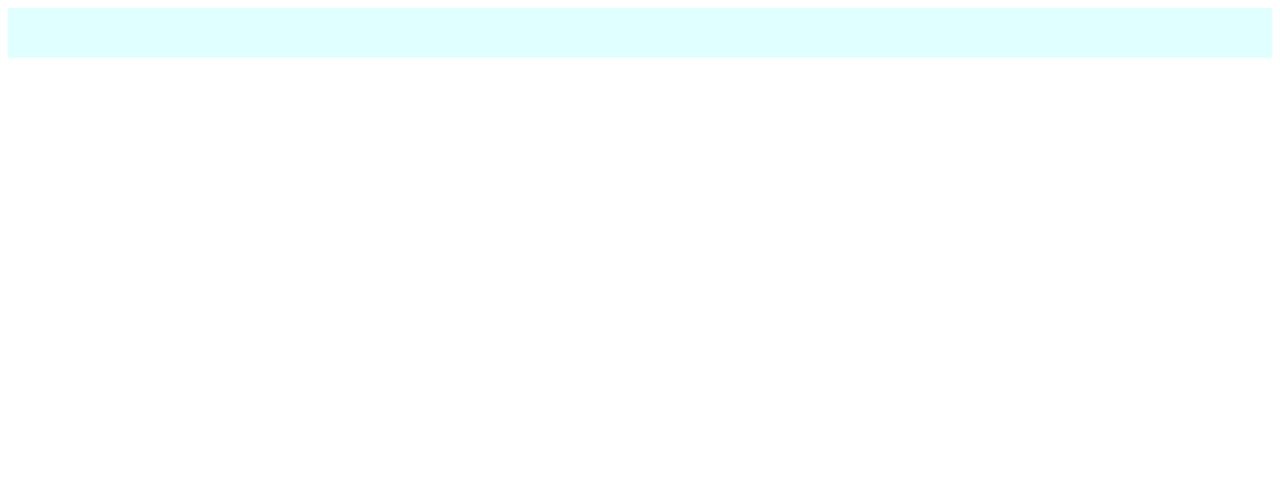
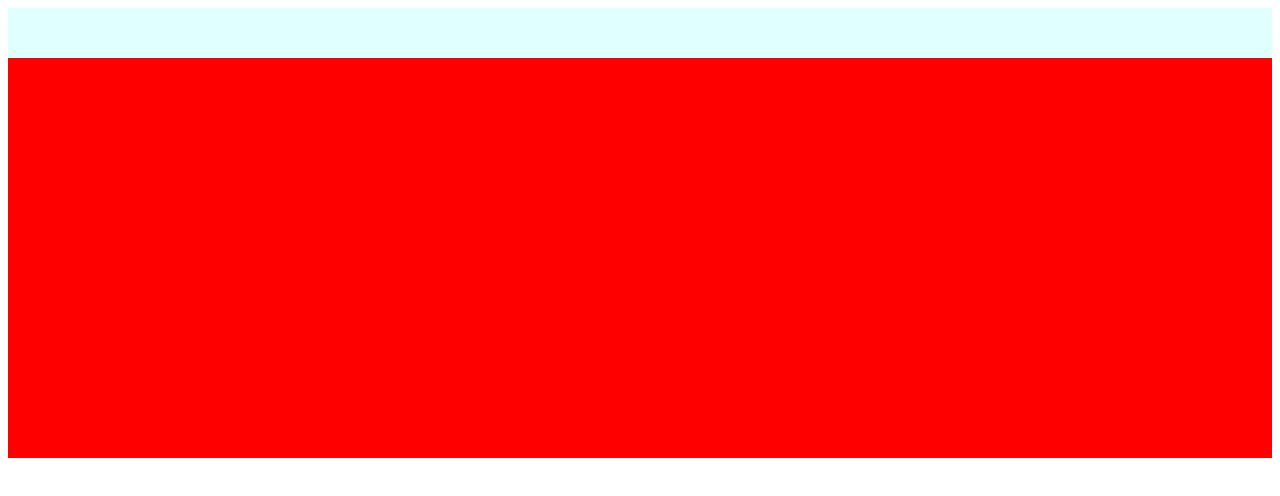
Before and after one commit to guoyujiegyj/git_learn, a plain HTML site: page inde.html in a window 1280 px wide. Drawn offline with Linux system fonts and the light colour scheme.

Commit message:
修改index文件名

```diff
--- a/inde.html
+++ b/inde.html
@@ -6,7 +6,8 @@
   <title>Document</title>
 </head>
 <body>
-  <header class="header"></header>
+	<header class="header"></header>
+	<div class="main"></div>
 </body>
 <style>
   .header {
@@ -14,5 +15,10 @@
     height: 50px;
     background: lightcyan;
   }
+  .main {
+  	height: 400px;
+  	background: red;
+  }
+
 </style>
 </html>
```
